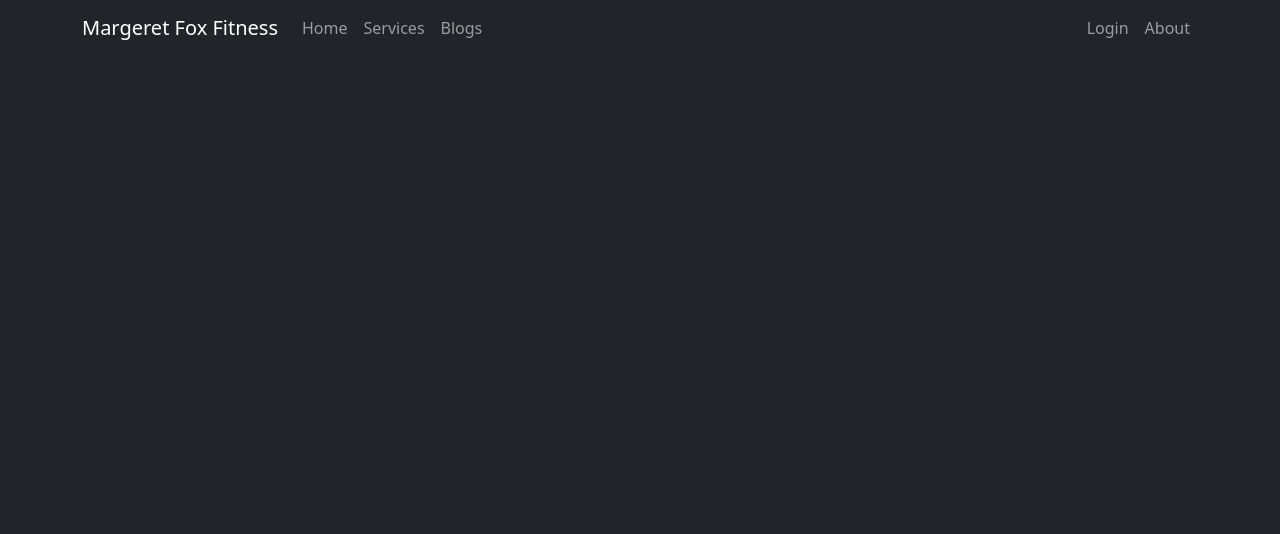
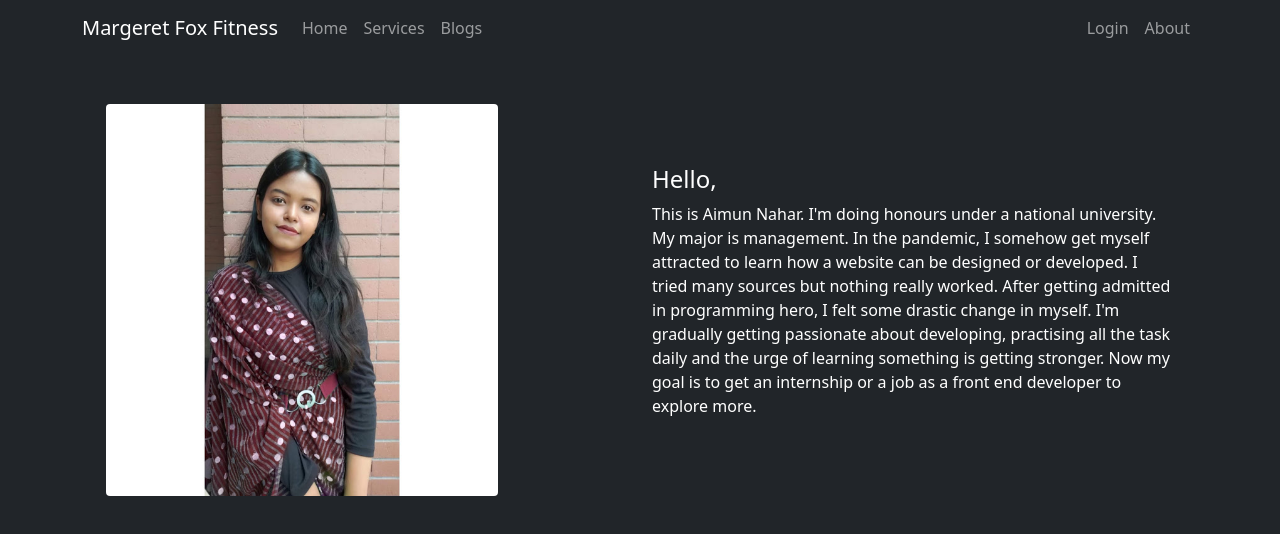
Before and after one commit to aimun-naharr/service-provider, a React (Create React App) app: page /about in a window 1280 px wide. Shown: the top 534 px of the page. Built offline with nearby package versions, Linux system fonts and the light colour scheme; no server answers.

Commit message:
about page implemented

```diff
--- a/src/Components/About/About.js
+++ b/src/Components/About/About.js
@@ -1,9 +1,17 @@
 import React from 'react';
-
+import self from '../../images/self.jpg'
 const About = () => {
     return (
         <div>
-
+            <div className="row container mx-auto align-items-center mt-5">
+                <div className="col-md-6">
+                    <img className='w-75 rounded' src={self} alt="" />
+                </div>
+                <div className="col-md-6">
+                    <h4>Hello,</h4>
+                    <p>This is Aimun Nahar. I'm doing honours under a national university. My major is management. In the pandemic, I somehow get myself attracted to learn how a website can be designed or developed. I tried many sources but nothing really worked. After getting admitted in programming hero, I felt some drastic change in myself. I'm gradually getting passionate about developing, practising all the task daily and the urge of learning something is getting stronger. Now my goal is to get an internship or a job as a front end developer to explore more.</p>
+                </div>
+            </div>
         </div>
     );
 };
```
Also changed, not shown: src/images/self.jpg (added).
